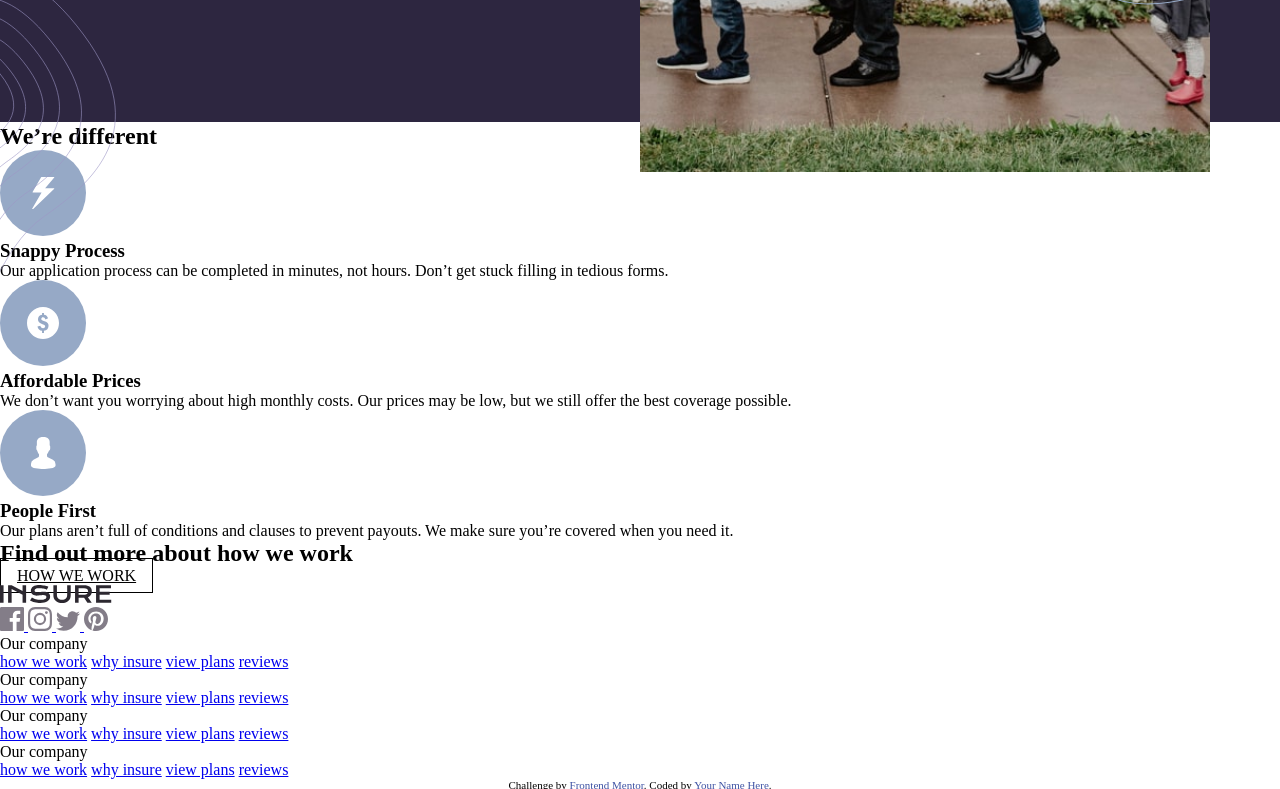
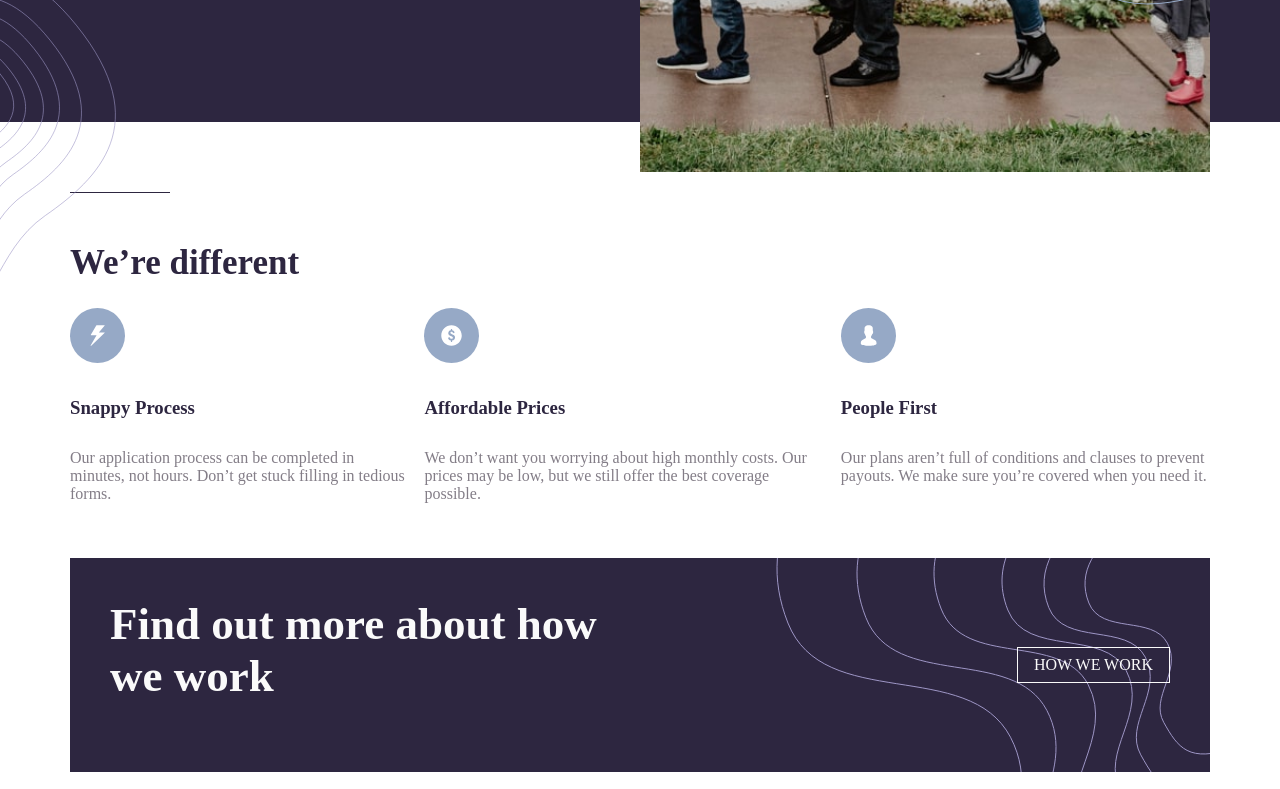
Before and after one commit to kipchirchiralb/insure-landing-page, a plain HTML site: page index.html in a window 1280 px wide. Shown: the part 680-1469 px from the top of the page. Drawn offline with Linux system fonts and the light colour scheme.

Commit message:
landing page done

```diff
--- a/index.css
+++ b/index.css
@@ -170,3 +170,131 @@ header .logo {
     z-index: 0;
   }
 }
+
+/* why choose us section */
+.why-us {
+  text-align: center;
+  color: hsl(273, 4%, 51%);
+  padding: 20px;
+}
+.why-us .line {
+  border-color: hsl(256, 26%, 20%);
+  margin: 50px auto;
+}
+.why-us ul {
+  list-style-type: none;
+}
+.why-us h2,
+.why-us h3 {
+  color: hsl(256, 26%, 20%);
+}
+.why-us h3 {
+  margin: 30px 0px;
+}
+.why-us h2 {
+  font-size: 35px;
+  margin-bottom: 25px;
+}
+.why-us ul p {
+  margin-bottom: 15px;
+}
+.why-us ul img {
+  width: 55px;
+}
+@media (min-width: 768px) {
+  .why-us {
+    text-align: left;
+    padding: 20px 70px;
+  }
+  .why-us ul {
+    display: flex;
+    gap: 18px;
+  }
+  .why-us .line {
+    margin-left: 0px;
+  }
+}
+
+/* call to action section */
+.cta {
+  background-color: hsl(256, 26%, 20%);
+  color: hsl(0, 0%, 98%);
+  margin: 20px;
+  padding: 60px 10px;
+  text-align: center;
+  background-image: url("./images/bg-pattern-how-we-work-desktop.svg");
+  background-repeat: no-repeat;
+  background-position: top right;
+}
+.cta h2 {
+  font-size: 45px;
+  margin-bottom: 30px;
+}
+.cta .action-link {
+  color: inherit;
+  border-color: inherit;
+  text-decoration: none;
+  display: inline-block;
+}
+
+@media (min-width: 768px) {
+  .cta {
+    display: flex;
+    justify-content: space-between;
+    align-items: center;
+    text-align: start;
+    padding: 40px;
+    margin: 20px 70px;
+  }
+  .cta h2 {
+    width: 50%;
+  }
+}
+/* footer */
+
+footer {
+  background-color: hsl(0, 0%, 98%);
+  background-image: url(./images/bg-pattern-footer-mobile.svg);
+  background-repeat: no-repeat;
+  text-align: center;
+  text-transform: uppercase;
+  padding: 20px;
+}
+footer a {
+  color: hsl(270, 9%, 17%);
+  display: block;
+  text-decoration: none;
+  margin: 14px 0px;
+}
+footer .top-footer {
+  border-bottom: 1px solid hsl(273, 4%, 51%);
+}
+footer .top-footer nav {
+  display: flex;
+  justify-content: center;
+  gap: 15px;
+}
+footer p {
+  color: hsl(273, 4%, 51%);
+  margin: 20px 0px;
+}
+@media (min-width: 768px) {
+  footer {
+    padding: 20px 70px;
+  }
+  footer .top-footer {
+    display: flex;
+    justify-content: space-between;
+    align-items: center;
+
+    padding: 30px 0px;
+  }
+  footer .bottom-footer {
+    display: flex;
+  }
+  footer .bottom-footer nav {
+    flex: 1; /* 1 1 0 */
+    text-align: start;
+  }
+}
+/* animations -- transition property */
```
